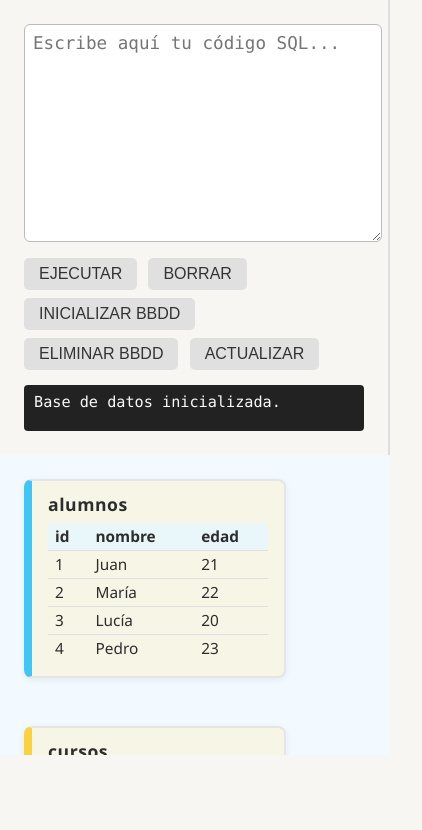
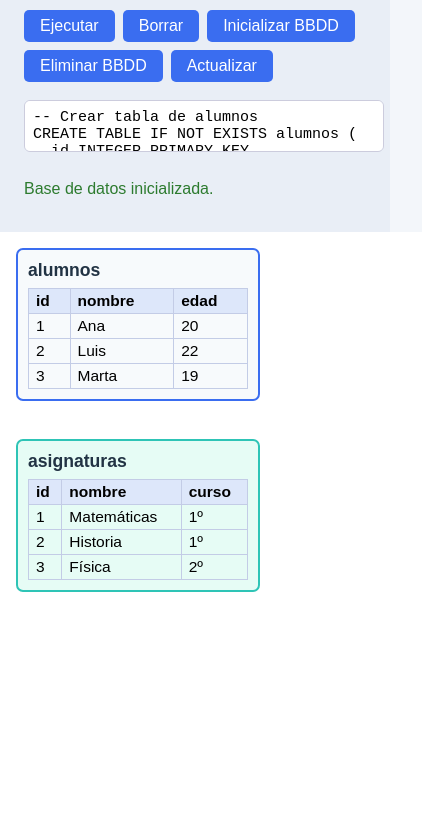
Before and after one commit to AlbertoRiveraLobato/SQL_Learning_Lab_DML_04, a plain HTML site: page index.html in a window 390 px wide. Shown: the part 132-962 px from the top of the page, 422 px wide, since content can reach past the window. Before the commit the page ends 887 px from the top, so only its background shows below. Drawn offline with nearby package versions, Linux system fonts and the light colour scheme; no server answers.

Commit message:
Update HTML structure, title, and styling v6
Updated the application title and version to 6. Enhanced the layout and styling of the HTML elements for better responsiveness and usability. Replaced old button functionalities with new ones and improved SQL editor functionality.

```diff
--- a/index.html
+++ b/index.html
@@ -2,146 +2,44 @@
 <html lang="es">
 <head>
   <meta charset="UTF-8">
-  <title>SQL_Learning_Lab_DML_04</title>
-  <!-- ======================================================
-       VERSIÓN DE LA APP (MODIFICAR AQUÍ)
-       Cambia el valor de la siguiente variable para actualizar la versión:
-  ======================================================= -->
-  <script>
-    const APP_VERSION = "5.0"; // <--- MODIFICA AQUÍ EL NÚMERO DE VERSIÓN
-  </script>
-  <!-- ====================================================== -->
+  <title>SQL_Learning_Lab_DML_04: Versión 6</title>
   <script src="https://cdnjs.cloudflare.com/ajax/libs/sql.js/1.8.0/sql-wasm.js"></script>
   <style>
-    body {
-      font-family: "Segoe UI", Arial, sans-serif;
-      margin: 0;
-      background: #f7f6f3;
-      color: #2d2d2d;
+    html, body { height: 100%; margin: 0; font-family: sans-serif; background: #f3f6fa;}
+    #container { display: flex; height: 100vh; }
+    #left { width: 40%; background: #e9eef6; padding: 24px; box-sizing: border-box; display: flex; flex-direction: column; }
+    #right { flex: 1; background: #fff; padding: 16px; overflow: auto; }
+    #sql-editor { flex: 1; width: 100%; font-family: monospace; font-size: 15px; resize: none; margin-bottom: 18px; padding: 8px; border-radius: 6px; border: 1px solid #ccd;}
+    .btn-group { margin-bottom: 18px; display: flex; flex-wrap: wrap; gap: 8px; }
+    button { padding: 7px 16px; background: #3a6df0; border: none; color: #fff; border-radius: 5px; font-size: 1rem; cursor: pointer; }
+    button:active { background: #2d4fb3; }
+    #tables-graph { display: flex; flex-wrap: wrap; gap: 20px; }
+    .table-box { border: 2px solid #3a6df0; border-radius: 7px; padding: 10px; min-width: 220px; background: #f7fafc; margin-bottom: 18px; }
+    .table-title { font-weight: bold; font-size: 1.1em; margin-bottom: 7px; color: #234; }
+    .column-header { font-weight: bold; background: #dde7fa; }
+    table { width: 100%; border-collapse: collapse; }
+    th, td { border: 1px solid #c3cce6; padding: 3px 7px; text-align: left; font-size: 0.97em; }
+    .msg { margin: 10px 0; color: #c0392b; }
+    /* Colores para tablas */
+    .table-color-0 { border-color: #3a6df0; background: #f7fafc; }
+    .table-color-1 { border-color: #2ec4b6; background: #e6fcf5; }
+    .table-color-2 { border-color: #ffb703; background: #fff9e6; }
+    .table-color-3 { border-color: #f94144; background: #fde9ea; }
+    .table-color-4 { border-color: #8338ec; background: #f4e9ff; }
+    .table-color-5 { border-color: #ff6f61; background: #fff1ee; }
+    @media (max-width: 800px) {
+      #container { flex-direction: column; }
+      #left, #right { width: 100%; }
     }
+    /* Centrado del título */
     #main-title {
       text-align: center;
-      margin: 24px 0 16px 0;
-      font-size: 2.1rem;
+      margin-top: 30px;
+      margin-bottom: 10px;
+      font-size: 2.15rem;
+      color: #234;
+      letter-spacing: 0.5px;
       font-weight: 700;
-      letter-spacing: .04em;
-    }
-    #container {
-      display: flex;
-      height: 83vh;
-      width: 100vw;
-      gap: 0;
-    }
-    #left, #right {
-      padding: 24px;
-      box-sizing: border-box;
-      height: 100%;
-    }
-    #left {
-      width: 42vw;
-      border-right: 2px solid #ddd;
-      display: flex;
-      flex-direction: column;
-    }
-    #sql-input {
-      width: 100%;
-      height: 200px;
-      font-size: 1.1rem;
-      font-family: "Fira Mono", "Consolas", monospace;
-      padding: 8px;
-      border-radius: 6px;
-      border: 1px solid #bbb;
-      resize: vertical;
-      outline: none;
-      margin-bottom: 12px;
-    }
-    #left button {
-      margin: 4px 7px 4px 0;
-      padding: 7px 15px;
-      font-size: 1rem;
-      cursor: pointer;
-      border-radius: 5px;
-      border: none;
-      background: #e0e0e0;
-      color: #333;
-      transition: background .2s;
-    }
-    #left button:hover {
-      background: #c9e7fa;
-    }
-    #messages {
-      margin-top: 11px;
-      background: #222;
-      color: #fafafa;
-      border-radius: 4px;
-      font-size: .95rem;
-      font-family: "Fira Mono", "Consolas", monospace;
-      min-height: 30px;
-      padding: 8px 10px;
-      white-space: pre-wrap;
-      word-break: break-all;
-    }
-    #right {
-      width: 58vw;
-      overflow-x: auto;
-      overflow-y: auto;
-      background: #f2faff;
-      display: flex;
-      flex-wrap: wrap;
-      align-content: flex-start;
-      gap: 36px;
-    }
-    .table-box {
-      min-width: 220px;
-      background: #f7f5e6;
-      border-radius: 8px;
-      box-shadow: 0 2px 7px 0 #0001;
-      border: 2px solid #e5e5e5;
-      margin-bottom: 12px;
-      padding: 7px 16px 14px 16px;
-      font-size: .98rem;
-      display: inline-block;
-      vertical-align: top;
-    }
-    .table-box .table-title {
-      font-weight: 700;
-      font-size: 1.1rem;
-      letter-spacing: .03em;
-      margin-bottom: 7px;
-      margin-top: 4px;
-    }
-    .table-box table {
-      border-collapse: collapse;
-      width: 100%;
-      margin-bottom: 0;
-    }
-    .table-box th, .table-box td {
-      padding: 3px 7px;
-      border-bottom: 1px solid #e0e0e0;
-      text-align: left;
-      font-size: .96rem;
-    }
-    .table-box th {
-      background: #eaf7fa;
-      font-weight: 600;
-    }
-    .table-box tr:last-child td {
-      border-bottom: none;
-    }
-    /* Colores por tabla */
-    .table-color-0 { border-left: 8px solid #3ec6f7; }
-    .table-color-1 { border-left: 8px solid #f9d23c; }
-    .table-color-2 { border-left: 8px solid #e67c73; }
-    .table-color-3 { border-left: 8px solid #5bc686; }
-    .table-color-4 { border-left: 8px solid #b989f5; }
-    .table-color-5 { border-left: 8px solid #f48fb1; }
-    .table-color-6 { border-left: 8px solid #4dd0e1; }
-    .table-color-7 { border-left: 8px solid #80cbc4; }
-    /* Responsive */
-    @media (max-width: 900px) {
-      #container { flex-direction: column; }
-      #left, #right { width: 100vw; }
-      #right { min-height: 300px; }
     }
   </style>
 </head>
@@ -149,176 +47,242 @@
   <h1 id="main-title"></h1>
   <div id="container">
     <div id="left">
-      <textarea id="sql-input" spellcheck="false" placeholder="Escribe aquí tu código SQL..."></textarea>
-      <div>
-        <button id="run-btn">EJECUTAR</button>
-        <button id="clear-btn">BORRAR</button>
-        <button id="init-btn">INICIALIZAR BBDD</button>
-        <button id="drop-btn">ELIMINAR BBDD</button>
-        <button id="refresh-btn">ACTUALIZAR</button>
+      <div class="btn-group">
+        <button id="ejecutarBtn">Ejecutar</button>
+        <button id="borrarBtn">Borrar</button>
+        <button id="initBtn">Inicializar BBDD</button>
+        <button id="eliminarBtn">Eliminar BBDD</button>
+        <button id="actualizarBtn">Actualizar</button>
       </div>
-      <div id="messages"></div>
+      <textarea id="sql-editor" spellcheck="false" placeholder="Escribe tu código SQL aquí..."></textarea>
+      <div id="msg" class="msg"></div>
     </div>
-    <div id="right"></div>
+    <div id="right">
+      <div id="tables-graph"></div>
+    </div>
   </div>
   <script>
-    // Actualizar el título con la versión
-    document.getElementById('main-title').textContent = 'SQL Playground Didáctico v' + APP_VERSION;
+    // Leer versión desde readme.txt y actualizar el título
+    fetch('readme.txt')
+      .then(response => response.ok ? response.text() : '')
+      .then(text => {
+        let version = null;
+        if (text) {
+          const match = text.match(/Versión[:\s]+([0-9]+)/i);
+          if (match) version = match[1];
+        }
+        const title = document.getElementById('main-title');
+        if (version) {
+          title.textContent = 'SQL Playground Didáctico v' + version;
+        } else {
+          title.textContent = 'SQL Playground Didáctico (sin versión)';
+        }
+      })
+      .catch(() => {
+        document.getElementById('main-title').textContent = 'SQL Playground Didáctico (sin versión)';
+      });
 
-    let db;
-    let SQL;
-    let INIT_SQL = `
--- Estructura de ejemplo para practicar DDL y DML
-DROP TABLE IF EXISTS alumnos;
-DROP TABLE IF EXISTS cursos;
-CREATE TABLE alumnos (
+    let db = null;
+    let SQL = null;
+
+    // Código SQL de inicialización (puedes modificarlo)
+    const initSQL = `
+-- Crear tabla de alumnos
+CREATE TABLE IF NOT EXISTS alumnos (
   id INTEGER PRIMARY KEY AUTOINCREMENT,
-  nombre TEXT NOT NULL,
+  nombre TEXT,
   edad INTEGER
 );
-CREATE TABLE cursos (
+
+-- Insertar datos de ejemplo
+INSERT INTO alumnos (nombre, edad) VALUES
+  ('Ana', 20),
+  ('Luis', 22),
+  ('Marta', 19);
+
+-- Crear tabla de asignaturas
+CREATE TABLE IF NOT EXISTS asignaturas (
   id INTEGER PRIMARY KEY AUTOINCREMENT,
-  nombre TEXT NOT NULL
+  nombre TEXT,
+  curso TEXT
 );
-INSERT INTO alumnos (nombre, edad) VALUES
-  ('Juan', 21), ('María', 22), ('Lucía', 20), ('Pedro', 23);
-INSERT INTO cursos (nombre) VALUES
-  ('SQL Básico'), ('SQL Avanzado');
-    `.trim();
 
-    // Inicializar sql.js y la base de datos
-    function initSqlJsAndDb() {
+-- Insertar datos de ejemplo
+INSERT INTO asignaturas (nombre, curso) VALUES
+  ('Matemáticas', '1º'),
+  ('Historia', '1º'),
+  ('Física', '2º');
+`;
+
+    // Cargar y preparar sql.js
     window.initSqlJs({ locateFile: file => `https://cdnjs.cloudflare.com/ajax/libs/sql.js/1.8.0/${file}` })
       .then(SQLLib => {
         SQL = SQLLib;
+        inicializarBBDD();
+      });
+
+    // Inicializa la base de datos con datos de ejemplo
+    function inicializarBBDD() {
       db = new SQL.Database();
-          resetDb();
-          renderDb();
-        });
+      ejecutarSQL(initSQL, false); // No mostrar mensaje, solo ejecutar
+      document.getElementById('sql-editor').value = initSQL.trim();
+      actualizarVistaTablas();
+      mostrarMensaje('Base de datos inicializada.', false);
     }
 
-    function resetDb() {
-      db.run("PRAGMA foreign_keys=off;");
-      db.exec(INIT_SQL);
-      db.run("PRAGMA foreign_keys=on;");
-      showMessage("Base de datos inicializada.");
+    // Elimina la base de datos
+    function eliminarBBDD() {
+      db = new SQL.Database();
+      actualizarVistaTablas();
+      mostrarMensaje('Base de datos eliminada (vacía).', false);
     }
 
-    function dropDb() {
-      let tables = db.exec("SELECT name FROM sqlite_master WHERE type='table';");
-      if (tables.length > 0) {
-        let names = tables[0].values.map(row => row[0]);
-        db.run("PRAGMA foreign_keys=off;");
-        names.forEach(name => {
-          db.exec(`DROP TABLE IF EXISTS "${name}";`);
-        });
-        db.run("PRAGMA foreign_keys=on;");
+    // Ejecuta el SQL del editor
+    function ejecutarDesdeEditor() {
+      const code = document.getElementById('sql-editor').value;
+      if (!code.trim()) {
+        mostrarMensaje('Introduce algún código SQL.', true);
+        return;
       }
-      showMessage("Base de datos eliminada.");
-      renderDb();
+      ejecutarSQL(code, true);
+      actualizarVistaTablas();
     }
 
-    function showMessage(msg, isError = false) {
-      const el = document.getElementById('messages');
-      el.textContent = msg;
-      el.style.background = isError ? "#7c2424" : "#222";
-      el.style.color = isError ? "#fff" : "#fafafa";
+    // Ejecuta SQL y muestra resultados o errores
+    function ejecutarSQL(sql, mostrarOK) {
+      try {
+        db.exec(sql);
+        if (mostrarOK) mostrarMensaje('SQL ejecutado correctamente.', false);
+      } catch (e) {
+        mostrarMensaje('Error SQL: ' + e.message, true);
+      }
     }
 
-    function renderDb() {
-      const right = document.getElementById('right');
-      right.innerHTML = "";
-      let tables = db.exec("SELECT name FROM sqlite_master WHERE type='table' AND name NOT LIKE 'sqlite_%';");
-      if (!tables.length) {
-        right.innerHTML = "<div style='color:#888;font-size:1.1em;margin:30px'>No hay tablas en la base de datos.</div>";
+    // Borrar editor
+    function borrarEditor() {
+      document.getElementById('sql-editor').value = '';
+      mostrarMensaje('', false);
+    }
+
+    // Actualiza el área derecha con las tablas y datos
+    function actualizarVistaTablas() {
+      const graph = document.getElementById('tables-graph');
+      graph.innerHTML = '';
+      if (!db) return;
+
+      try {
+        // Obtener nombres de tablas
+        const tablas = db.exec("SELECT name FROM sqlite_master WHERE type='table' AND name NOT LIKE 'sqlite_%';");
+        if (!tablas[0] || tablas[0].values.length === 0) {
+          graph.innerHTML = '<div style="color:#888;padding:16px;">No hay tablas en la base de datos.</div>';
           return;
         }
-      let tablenames = tables[0].values.map(row => row[0]);
-      tablenames.forEach((name, idx) => {
-        // cabecera
-        let box = document.createElement('div');
-        box.className = `table-box table-color-${idx % 8}`;
-        // título
-        let title = document.createElement('div');
-        title.className = "table-title";
-        title.textContent = name;
+        // Colores para las tablas
+        const tablaColors = [
+          'table-color-0',
+          'table-color-1',
+          'table-color-2',
+          'table-color-3',
+          'table-color-4',
+          'table-color-5'
+        ];
+
+        tablas[0].values.forEach((tablaRow, idx) => {
+          const tabla = tablaRow[0];
+          const box = document.createElement('div');
+          // Asignar un color diferente para cada tabla
+          const colorClass = tablaColors[idx % tablaColors.length];
+          box.className = `table-box ${colorClass}`;
+
+          // Título
+          const title = document.createElement('div');
+          title.className = 'table-title';
+          title.textContent = tabla;
           box.appendChild(title);
-        // columnas
-        let cols = db.exec(`PRAGMA table_info(${name});`);
-        let colNames = cols[0].values.map(col => col[1]);
-        // datos
-        let res = db.exec(`SELECT * FROM "${name}";`);
-        let table = document.createElement('table');
-        let thead = document.createElement('thead');
-        let tr = document.createElement('tr');
-        colNames.forEach(c => {
-          let th = document.createElement('th');
-          th.textContent = c;
+
+          // Obtener columnas
+          const columnas = db.exec(`PRAGMA table_info(${tabla});`);
+          const columnasNombres = columnas[0].values.map(col => col[1]);
+
+          // Obtener datos
+          let datos = [];
+          try {
+            const res = db.exec(`SELECT * FROM ${tabla};`);
+            if (res.length > 0) datos = res[0].values;
+          } catch (e) { datos = []; }
+
+          // Crear tabla HTML
+          const tablaHTML = document.createElement('table');
+          const thead = document.createElement('thead');
+          const tr = document.createElement('tr');
+          columnasNombres.forEach(col => {
+            const th = document.createElement('th');
+            th.textContent = col;
+            th.className = 'column-header';
             tr.appendChild(th);
           });
           thead.appendChild(tr);
-        table.appendChild(thead);
-        // filas
-        let tbody = document.createElement('tbody');
-        if (res.length) {
-          res[0].values.forEach(row => {
-            let tr = document.createElement('tr');
-            row.forEach(val => {
-              let td = document.createElement('td');
-              td.textContent = val !== null ? val : '';
-              tr.appendChild(td);
+          tablaHTML.appendChild(thead);
+
+          // Filas
+          const tbody = document.createElement('tbody');
+          if (datos.length === 0) {
+            const trv = document.createElement('tr');
+            const td = document.createElement('td');
+            td.colSpan = columnasNombres.length;
+            td.style.color = '#aaa';
+            td.textContent = 'Sin datos';
+            trv.appendChild(td);
+            tbody.appendChild(trv);
+          } else {
+            datos.forEach(fila => {
+              const trf = document.createElement('tr');
+              fila.forEach(valor => {
+                const td = document.createElement('td');
+                td.textContent = valor;
+                trf.appendChild(td);
               });
-            tbody.appendChild(tr);
+              tbody.appendChild(trf);
             });
           }
-        table.appendChild(tbody);
-        box.appendChild(table);
-        right.appendChild(box);
+          tablaHTML.appendChild(tbody);
+          box.appendChild(tablaHTML);
+
+          graph.appendChild(box);
         });
+      } catch (e) {
+        graph.innerHTML = '<div style="color:#c0392b;">Error mostrando tablas: ' + e.message + '</div>';
+      }
     }
 
-    // Funcionalidad de los botones
-    document.getElementById('run-btn').onclick = function() {
-      let sql = document.getElementById('sql-input').value;
-      try {
-        db.exec(sql);
-        showMessage("¡SQL ejecutado correctamente!");
-        renderDb();
-      } catch(e) {
-        showMessage("Error: " + e.message, true);
+    // Mostrar mensaje (error o info)
+    function mostrarMensaje(msg, esError) {
+      const el = document.getElementById('msg');
+      el.textContent = msg;
+      el.style.color = esError ? '#c0392b' : '#2d7b2f';
     }
-    };
 
-    document.getElementById('clear-btn').onclick = function() {
-      document.getElementById('sql-input').value = "";
-    };
-
-    document.getElementById('init-btn').onclick = function() {
-      document.getElementById('sql-input').value = INIT_SQL;
-    };
-
-    document.getElementById('drop-btn').onclick = function() {
-      dropDb();
-    };
-
-    document.getElementById('refresh-btn').onclick = function() {
-      renderDb();
-      showMessage("Vista gráfica actualizada.");
-    };
-
-    // Captura la tecla TABULADOR en el textarea para sangría
-    document.getElementById('sql-input').addEventListener('keydown', function(e) {
-      if (e.key === "Tab") {
+    // Capturar TAB en textarea
+    document.addEventListener('DOMContentLoaded', function() {
+      const editor = document.getElementById('sql-editor');
+      editor.addEventListener('keydown', function(e) {
+        if (e.key === 'Tab') {
           e.preventDefault();
-        let start = this.selectionStart;
-        let end = this.selectionEnd;
-        this.value = this.value.substring(0, start) + "  " + this.value.substring(end);
-        this.selectionStart = this.selectionEnd = start + 2;
+          const start = this.selectionStart;
+          const end = this.selectionEnd;
+          const value = this.value;
+          this.value = value.substring(0, start) + "    " + value.substring(end);
+          this.selectionStart = this.selectionEnd = start + 4;
         }
       });
+    });
 
-    // Inicializar todo
-    window.onload = initSqlJsAndDb;
+    // Botones
+    document.getElementById('ejecutarBtn').onclick = ejecutarDesdeEditor;
+    document.getElementById('borrarBtn').onclick = borrarEditor;
+    document.getElementById('initBtn').onclick = inicializarBBDD;
+    document.getElementById('eliminarBtn').onclick = eliminarBBDD;
+    document.getElementById('actualizarBtn').onclick = actualizarVistaTablas;
   </script>
 </body>
 </html>
```
Lines whose indentation alone changed are shown as unchanged.
